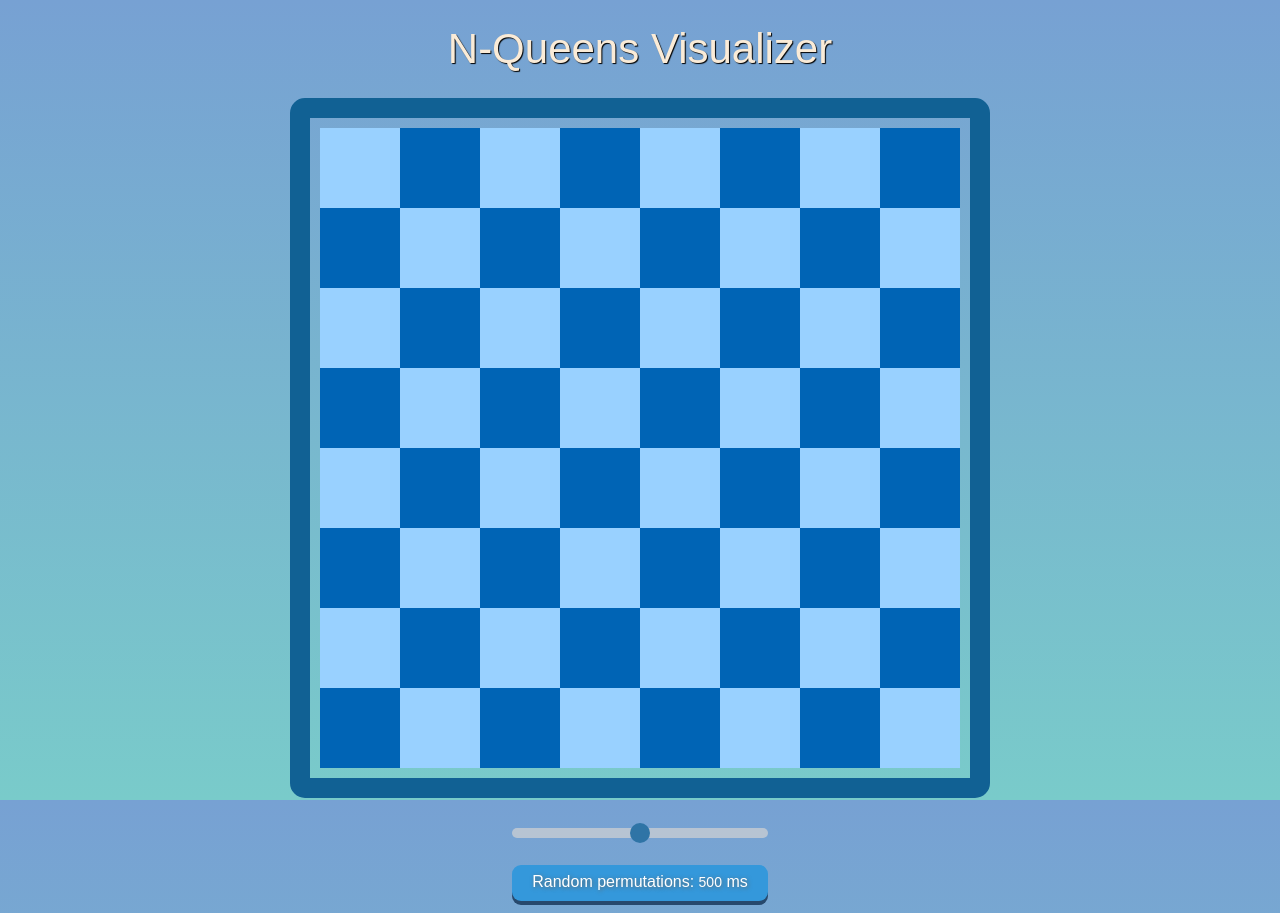
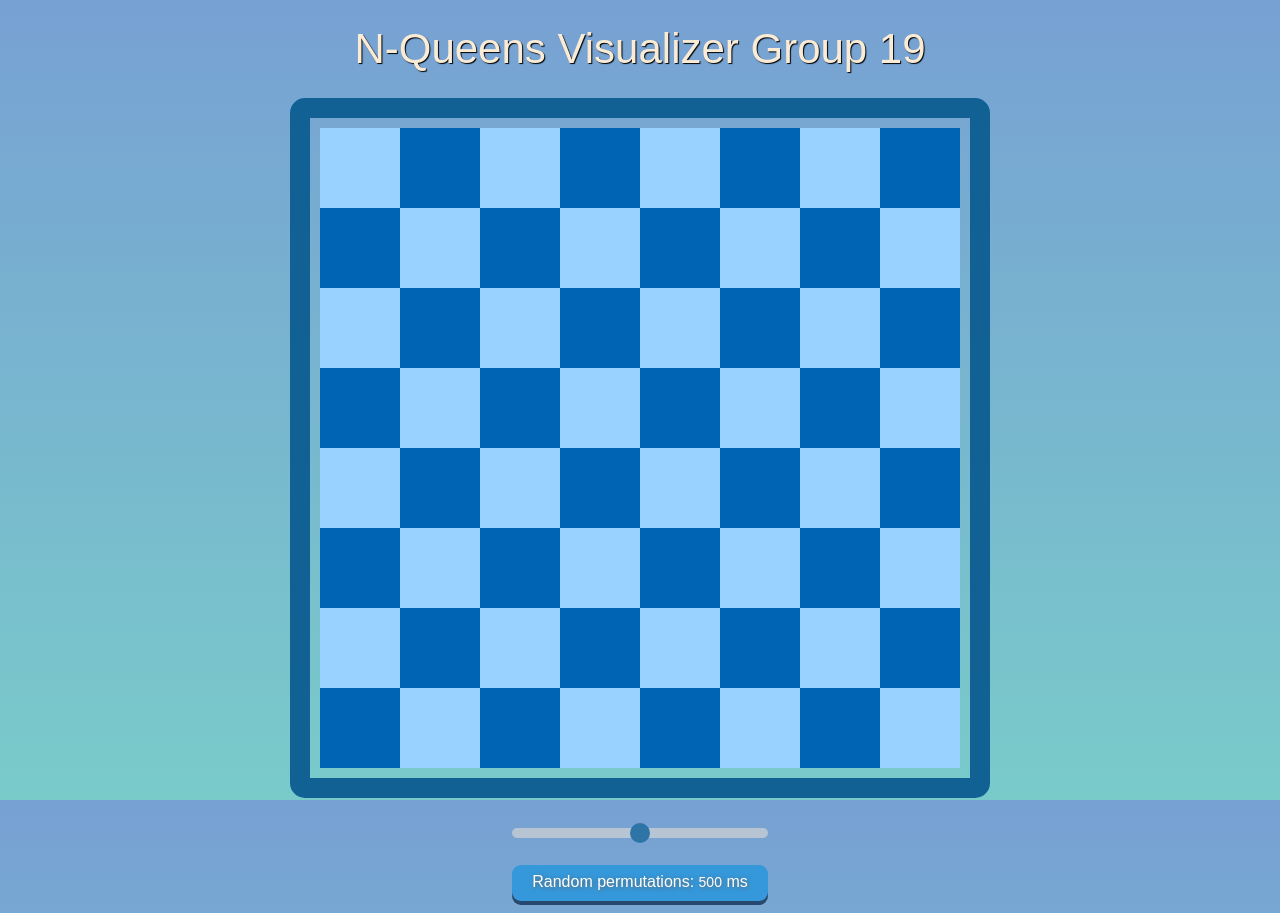
Before and after one commit to huydevct/chess, a plain HTML site: page index.html in a window 1280 px wide. Drawn offline with nearby package versions, Linux system fonts and the light colour scheme.

Commit message:
add group name

```diff
--- a/index.html
+++ b/index.html
@@ -12,7 +12,7 @@
     <div id="root">
         <div>
             <div id="title">
-                N-Queens Visualizer
+                N-Queens Visualizer Group 19
             </div>
             <div id="chess-board">
                 <div class="square white" ><span class="queen" id="11">♕</span></div>
```
